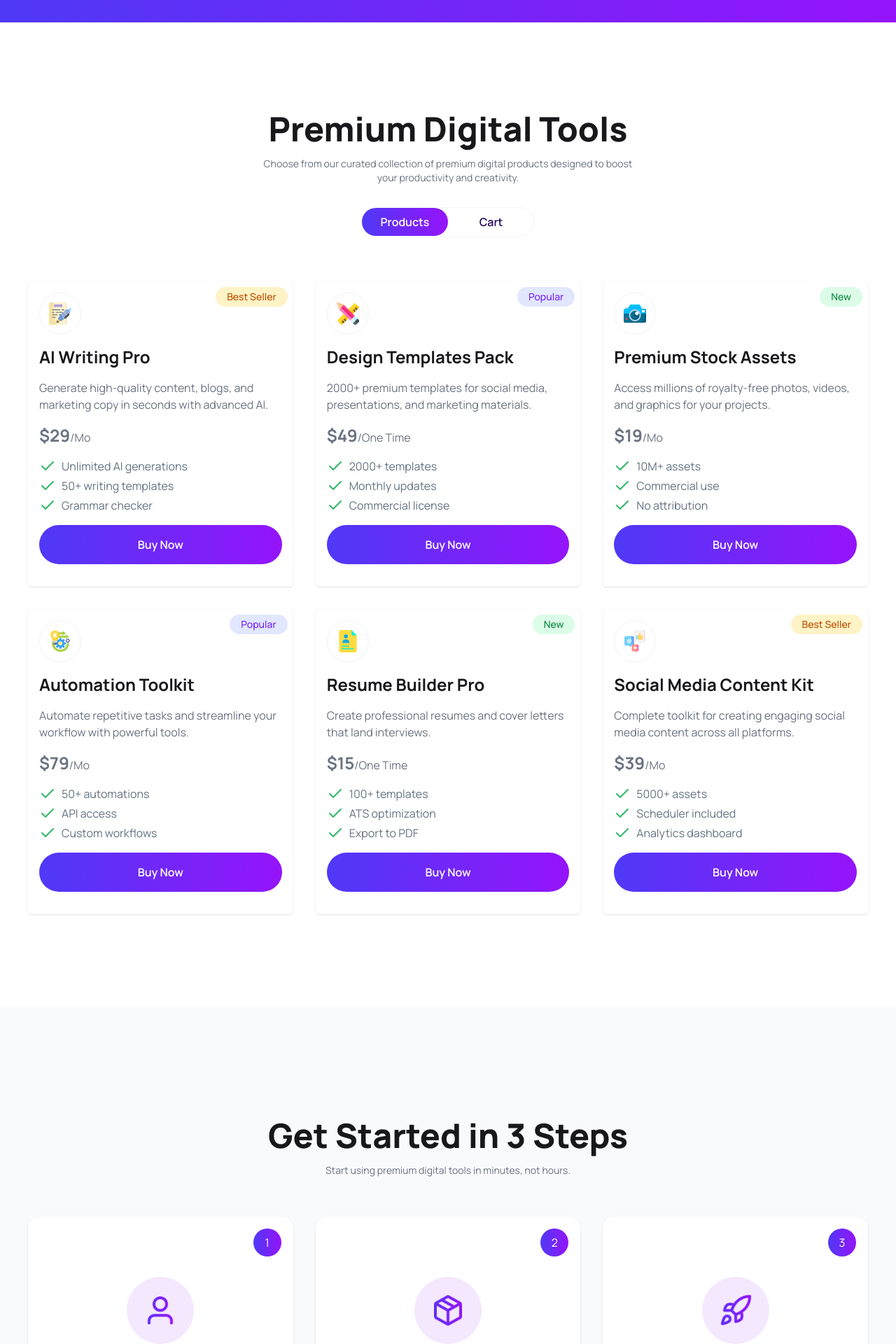
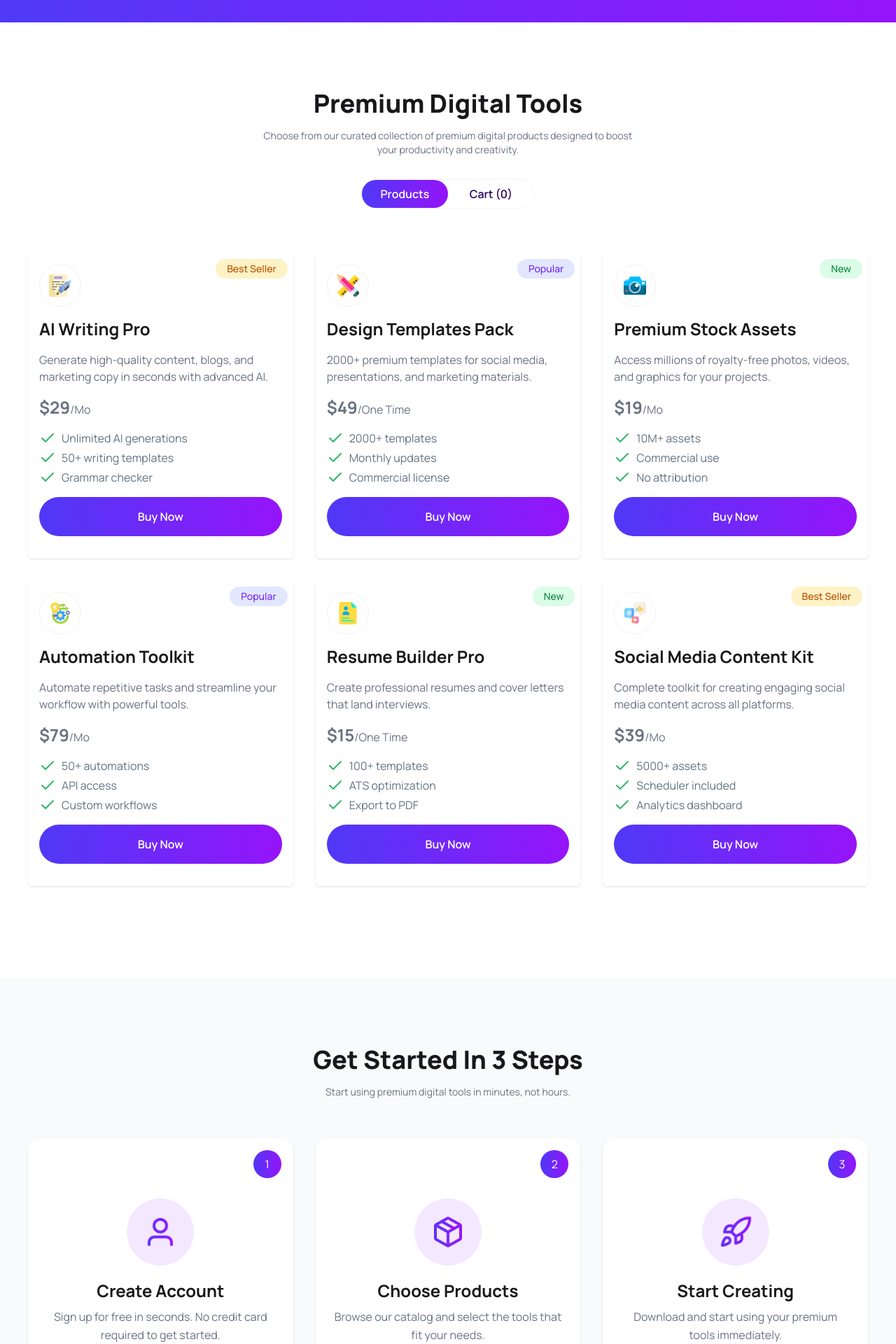
Before and after one commit to SyntaxAdil/digitools, a React (Vite) app: page / in a window 1280 px wide. Shown: the part 960-2880 px from the top of the page at 70% size. Built offline with nearby package versions, Linux system fonts and the light colour scheme.

Commit message:
Update README, improve header and footer styles, enhance CTA section, and refine ToolsSection functionality

```diff
--- a/index.html
+++ b/index.html
@@ -2,8 +2,9 @@
 <html lang="en" data-theme="light" >
   <head>
     <meta charset="UTF-8" />
+    <link rel="shortcut icon" href="/products/shopping-cart.png" type="image/x-icon">
     <meta name="viewport" content="width=device-width, initial-scale=1.0" />
-    <title>digitools</title>
+    <title>DigiTools</title>
   </head>
   <body>
     <div id="root"></div>
--- a/src/components/footer/Footer.jsx
+++ b/src/components/footer/Footer.jsx
@@ -7,7 +7,7 @@ const Footer = () => {
       <div className="max-w-6xl mx-auto px-6">
         <div className="flex flex-col md:flex-row justify-between gap-10 pb-12 border-b border-white/10">
           <div className="max-w-56">
-            <h2 className="text-2xl font-bold mb-3">DigiTools</h2>
+            <h2 className="text-3xl font-bold mb-3">DigiTools</h2>
             <p className="text-sm text-gray-400 leading-relaxed">
               Premium digital tools for creators, professionals, and businesses.
               Work smarter with our suite of powerful tools.
--- a/src/components/header/Header.jsx
+++ b/src/components/header/Header.jsx
@@ -2,9 +2,9 @@ import React from "react";
 
 const Header = ({ title, subtitle, fsTitle = "" }) => {
   return (
-    <div className="mx-auto max-w-xl my-8 space-y-4 text-center">
+    <div className="mx-auto max-w-xl mb-8 space-y-4 text-center">
       <h1
-        className={` font-extrabold   ${fsTitle ? fsTitle : "text-3xl md:text-5xl"}`}
+        className={` font-extrabold  capitalize  ${fsTitle ? fsTitle : "text-3xl md:text-4xl"}`}
       >
         {title}
       </h1>
--- a/src/sections/CTA.jsx
+++ b/src/sections/CTA.jsx
@@ -2,8 +2,8 @@ import React from "react";
 
 const CTA = () => {
   return (
-    <section className="bg-custom-gradient py-10 md:py-30 md:text-center px-4 text-white">
-      <h1 className="text-3xl md:text-[40px] font-extrabold mb-6">Ready to Transform Your Workflow?</h1>
+    <section className="bg-custom-gradient py-15 md:py-30 md:text-center px-4 text-white">
+      <h1 className="text-3xl md:text-[40px] font-extrabold mb-6">Ready To Transform Your Workflow?</h1>
       <p className="text-sm"  >
         Join thousands of professionals who are already using Digitools to work
         smarter. <br className="hidden md:block" /> Start your free trial today.
--- a/src/sections/GetStarted.jsx
+++ b/src/sections/GetStarted.jsx
@@ -28,7 +28,7 @@ const getStartedContent = [
 
 const GetStarted = () => {
   return (
-    <section className="bg-[#f9fafc] py-4 pb-12 md:py-20 ">
+    <section className="bg-[#f9fafc] py-4 pb-28  ">
       <Wrapper>
         <Header
           title={"Get Started in 3 Steps"}
--- a/src/sections/ToolsSection.jsx
+++ b/src/sections/ToolsSection.jsx
@@ -3,7 +3,7 @@ import Header from "./../components/header/Header";
 import ToolsSectionCard from "./../components/ui/ToolsSectionCard";
 import CustomButton from "./../components/ui/CustomButton";
 import CartSectionCard from "../components/ui/CartSectionCard";
-import ToolsSectionCardSkeleton from './../components/loader/ToolsSectionCardSkeleton ';
+import ToolsSectionCardSkeleton from "./../components/loader/ToolsSectionCardSkeleton ";
 
 const ProductGrid = ({ productData, addToCart, cartItem }) => {
   const products = use(productData);
@@ -49,12 +49,12 @@ const ToolsSection = ({
           className={`flex-1  rounded-full  font-semibold py-2 ${selectBtn === "cart" ? "bg-custom-gradient text-white" : "bg-transparent text-[#25065D]"} cursor-pointer`}
           onClick={() => setSelectBtn("cart")}
         >
-          Cart
+          Cart ({cartItem.length})
         </button>
       </div>
 
       {selectBtn === "products" ? (
-        <Suspense fallback={<ToolsSectionCardSkeleton/>}>
+        <Suspense fallback={<ToolsSectionCardSkeleton />}>
           <ProductGrid
             cartItem={cartItem}
             productData={productData}
```
Also changed, not shown: 1 other file (tests, documents, lock files or other folders).
